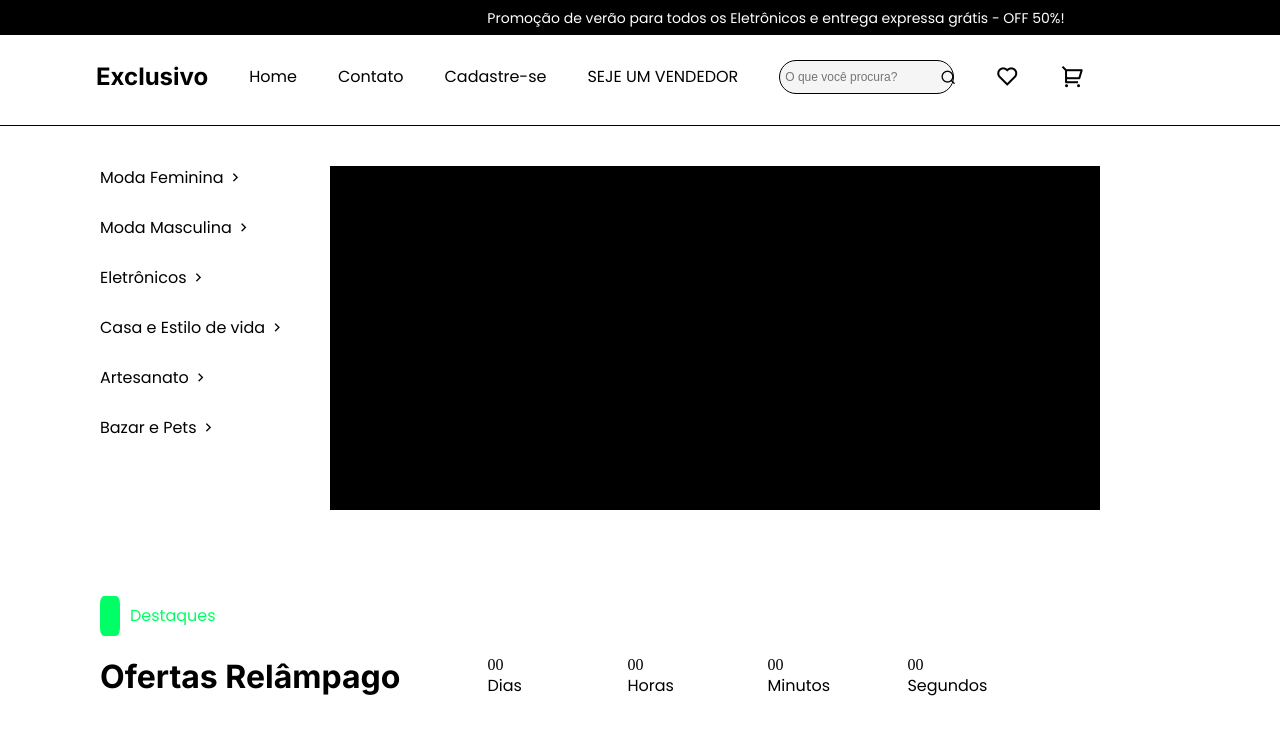
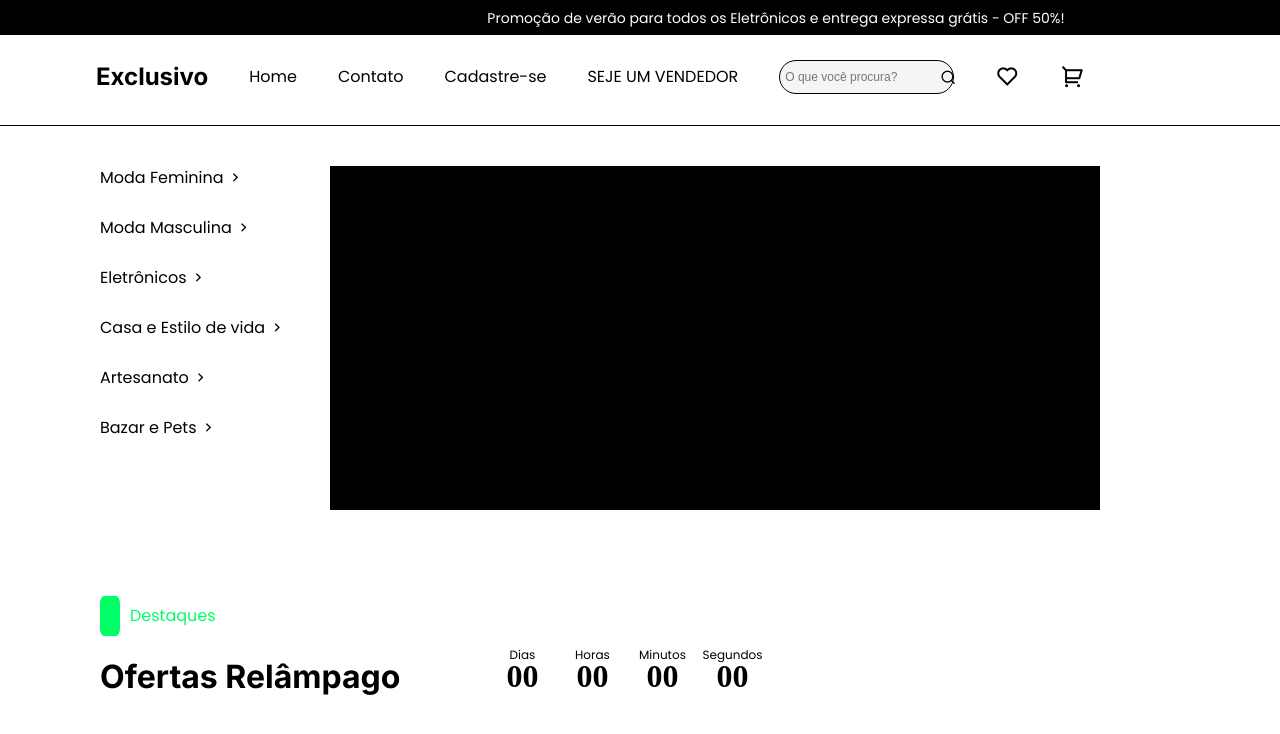
Before and after one commit to robert24araujo/Front-end-artisan, a plain HTML site: page assets/index.html in a window 1280 px wide. Shown: the top 734 px of the page. Drawn offline with nearby package versions, Linux system fonts and the light colour scheme.

Commit message:
commit js

```diff
--- a/assets/css/style.css
+++ b/assets/css/style.css
@@ -77,8 +77,6 @@ span{
     width: 100%;
     height:35px;
     position: absolute;
-
-
 }
 .letreiro{
     color: var(--primary-color);
@@ -90,7 +88,6 @@ span{
     animation-iteration-count: infinite;
     animation-direction: alternate;
     text-align: center;
-
 }
 @keyframes slidein {
     from {
@@ -193,7 +190,7 @@ span{
     padding-top: 80px;
     font-size: 16px;
     color: var(--green-color);
-    margin: none;
+
   }
 .tag{
     background-color: var(--green-color);
@@ -214,10 +211,29 @@ span{
 
 }
 .conjunto{
-    width: 140px;
+    width: 100px;
     height: 40px;
+    background: transparent;
     position: relative;
     justify-content: center;
     align-items: center;
+    display: flex;
+    flex-direction: column;
+    margin: 0 -15px;
+
 
 }
+.conjunto div{
+    font-weight: 900;
+    font-size: 32px;
+    color: #000000;
+
+}
+.conjunto span{
+    width: 100%;
+    position: absolute;
+    bottom: 0;
+    text-align: center;
+    padding: 32px 0;
+    font-size: 12px;
+}
```
Also changed, not shown: assets/js/main.js (+24 -0 lines).
